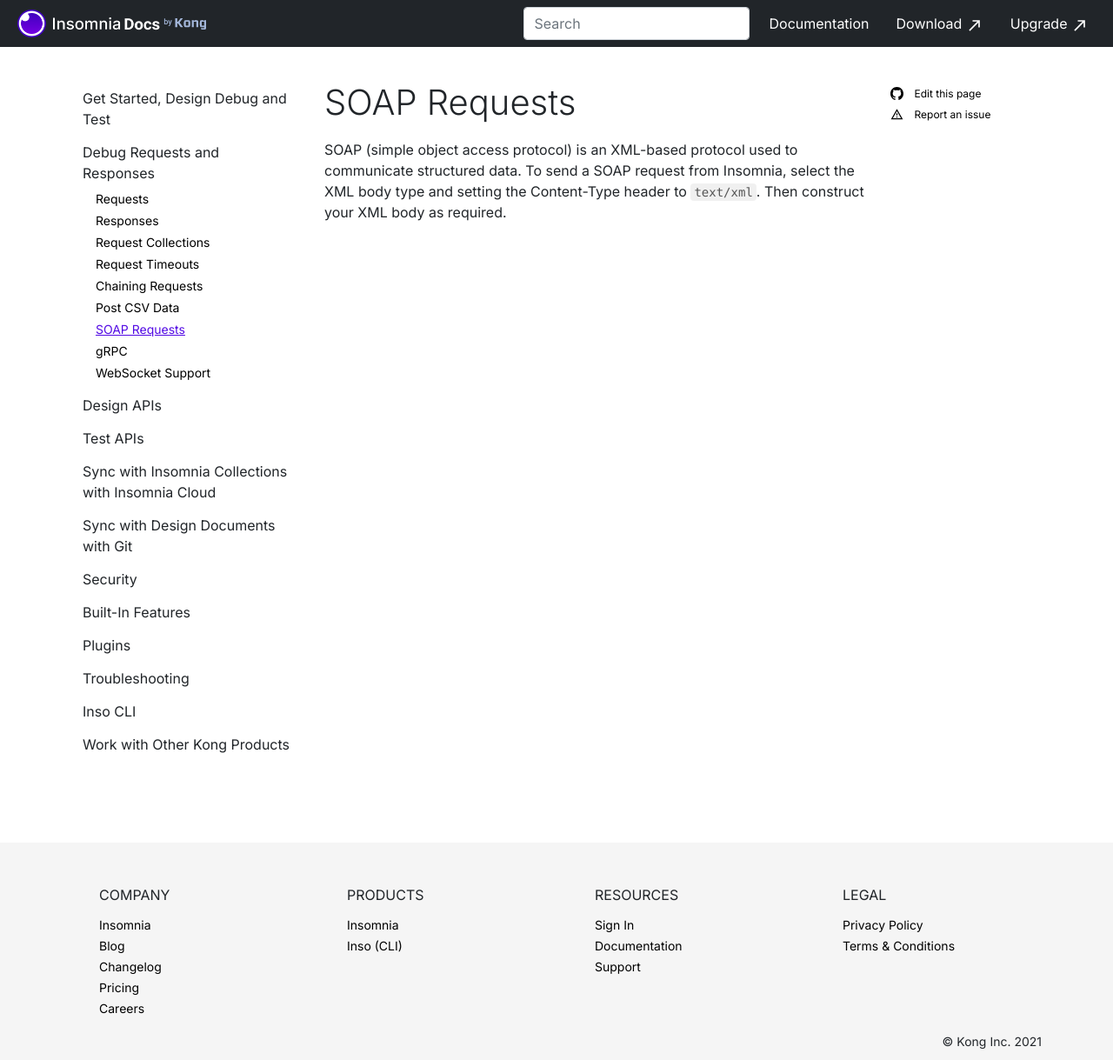
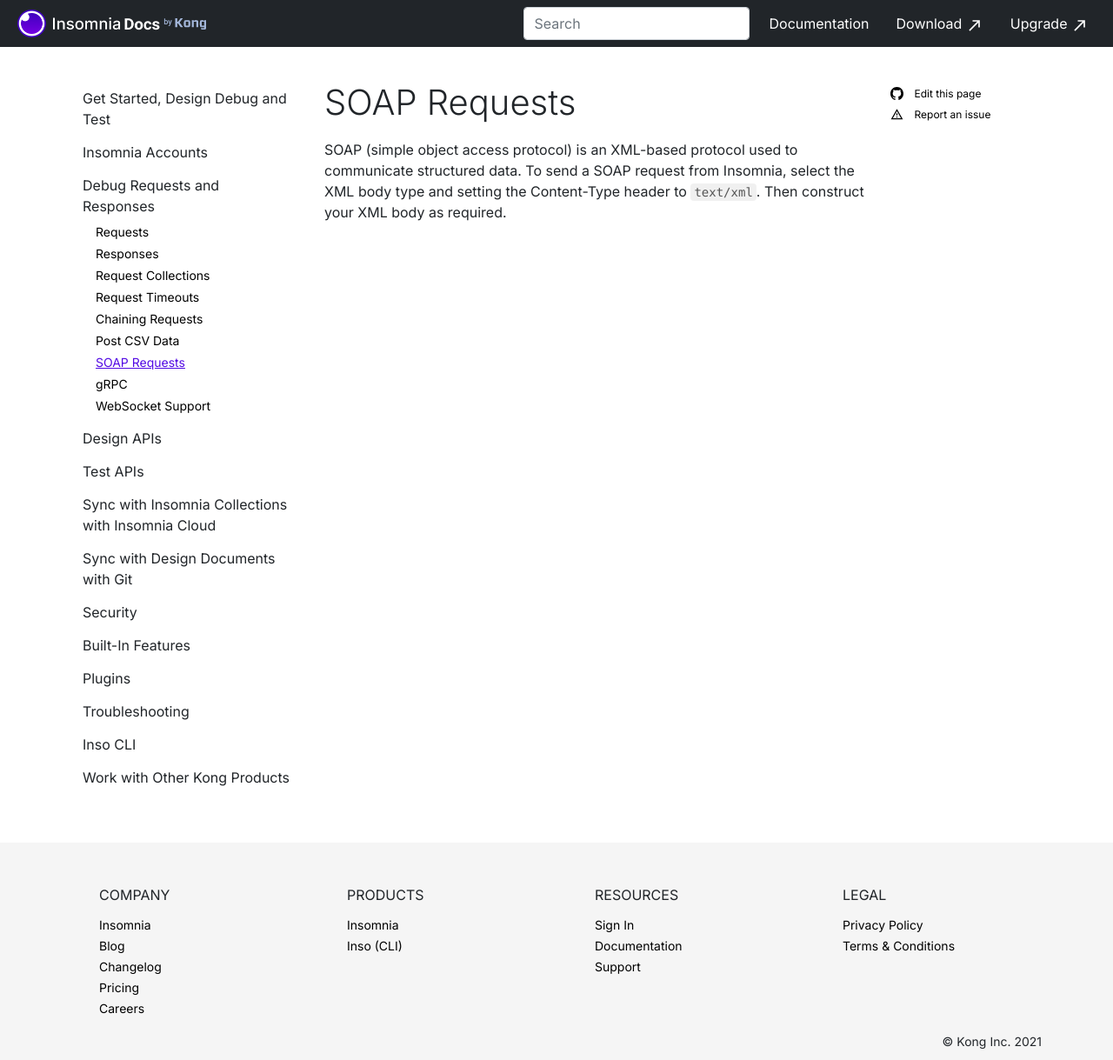
Before and after one commit to Kong/insomnia-docs, a Jekyll site: the page built from docs/insomnia/soap-requests.md, in a window 1280 px wide and 1219 px high. Shown: the whole window at 87% size. Built offline with Jekyll 4.4.1, drawn with Linux system fonts in a browser that asks for light colours; comment, search, counter and statistics services are not loaded.

Commit message:
Add Account Documentation

```diff
--- a/docs/_data/main-nav.yaml
+++ b/docs/_data/main-nav.yaml
@@ -14,6 +14,11 @@
         url: /insomnia/environment-variables
       - title: Insomnia Workspaces
         url: /insomnia/workspaces
+  - title: Insomnia Accounts
+    collapse-id: insomnia-accounts
+    items:
+      - title: Insomnia Accounts
+        url: /insomnia/insomnia-accounts
   - title: Debug Requests and Responses
     collapse-id: debug
     items:
```
